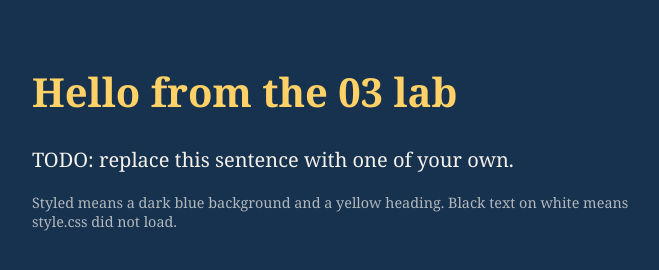
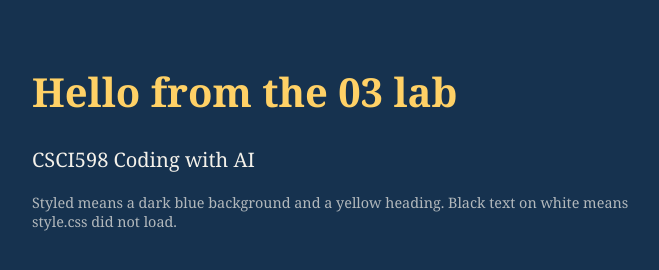
Before and after one commit to cdona005/03-git-verify-deploy, a plain HTML site: page index.html in a window 1280 px wide. Shown: the whole page, without its empty margins (288-947 px from the left). Drawn offline with Linux system fonts and the light colour scheme.

Commit message:
Replace placeholder line with course name (#1)
The TODO line in index.html needed a real sentence before the site could deploy; this fills it in with what the site is about (CSCI598 Coding with AI) instead of leaving a placeholder live.

```diff
--- a/index.html
+++ b/index.html
@@ -12,7 +12,7 @@
 <body>
   <main>
     <h1>Hello from the 03 lab</h1>
-    <p class="mine">TODO: replace this sentence with one of your own.</p>
+    <p class="mine">CSCI598 Coding with AI</p>
     <p class="note">Styled means a dark blue background and a yellow heading. Black text on white means style.css did not load.</p>
   </main>
 </body>
```
